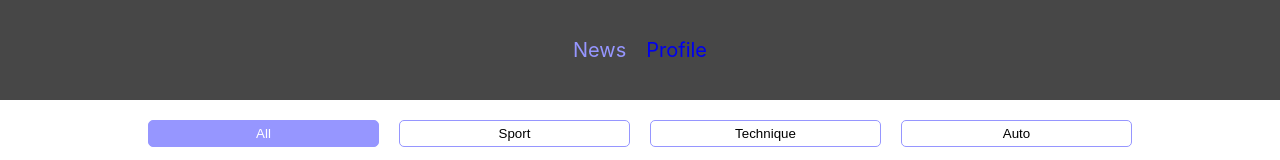
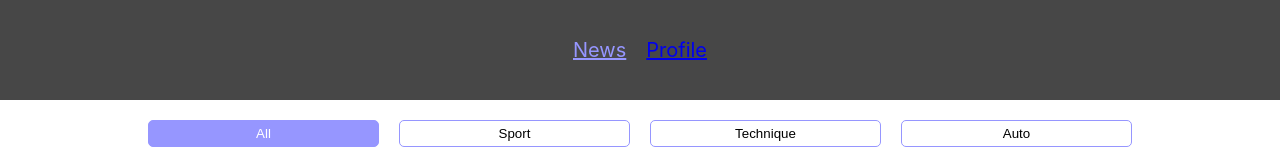
Before and after one commit to dmitry-rakovich/social-network, a React (Create React App) app: page /news in a window 1280 px wide. Shown: the top 160 px of the page. Built offline with nearby package versions, Linux system fonts and the light colour scheme.

Commit message:
refactor

```diff
--- a/src/components/Layout/Layout.module.css
+++ b/src/components/Layout/Layout.module.css
@@ -20,10 +20,6 @@
     padding: 20px;
 }
 
-a {
-  text-decoration: none;
-}
-
 a:visited {
   color: inherit;
 }
--- a/src/pages/Notfoundpage.jsx
+++ b/src/pages/Notfoundpage.jsx
@@ -3,7 +3,7 @@ import { Link } from "react-router-dom"
 const Notfoundpage = () => {
   return (
     <>
-    <span>Not found page. Go to <Link to="/">Home</Link></span>
+    <h1>Not found page. Go to <Link to="/">News</Link></h1>
     </>
   )
 }
```
